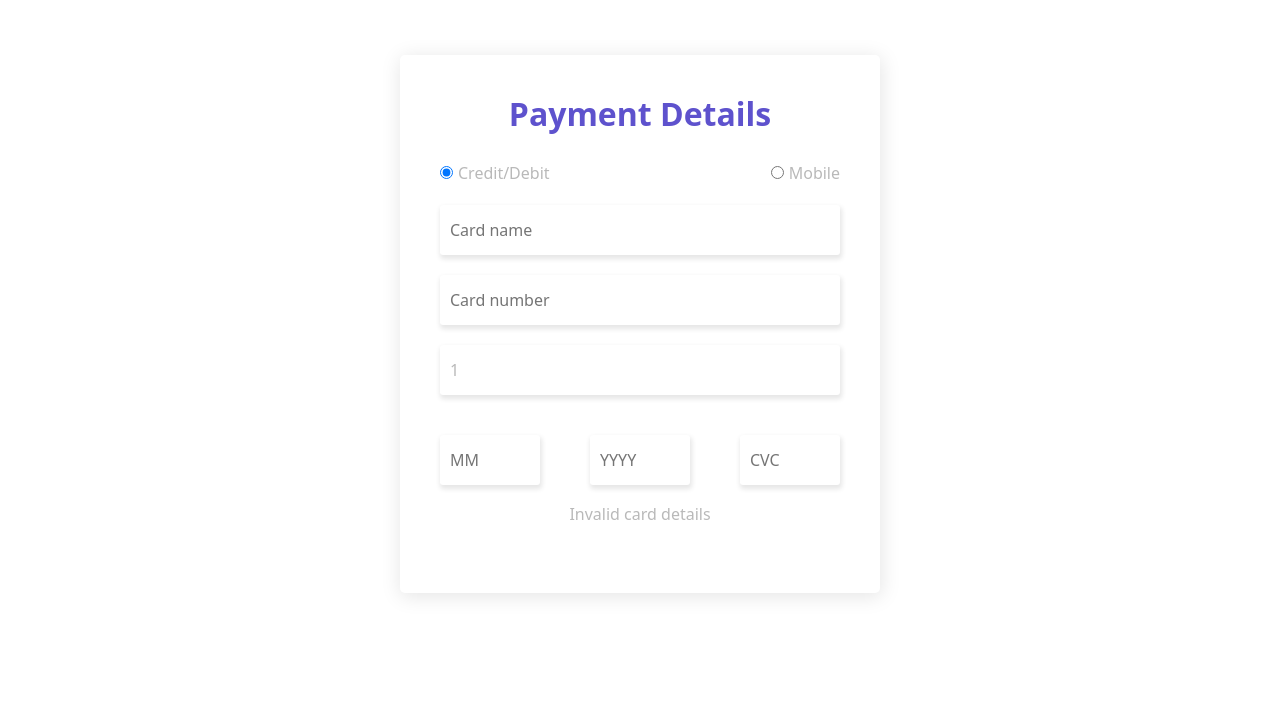
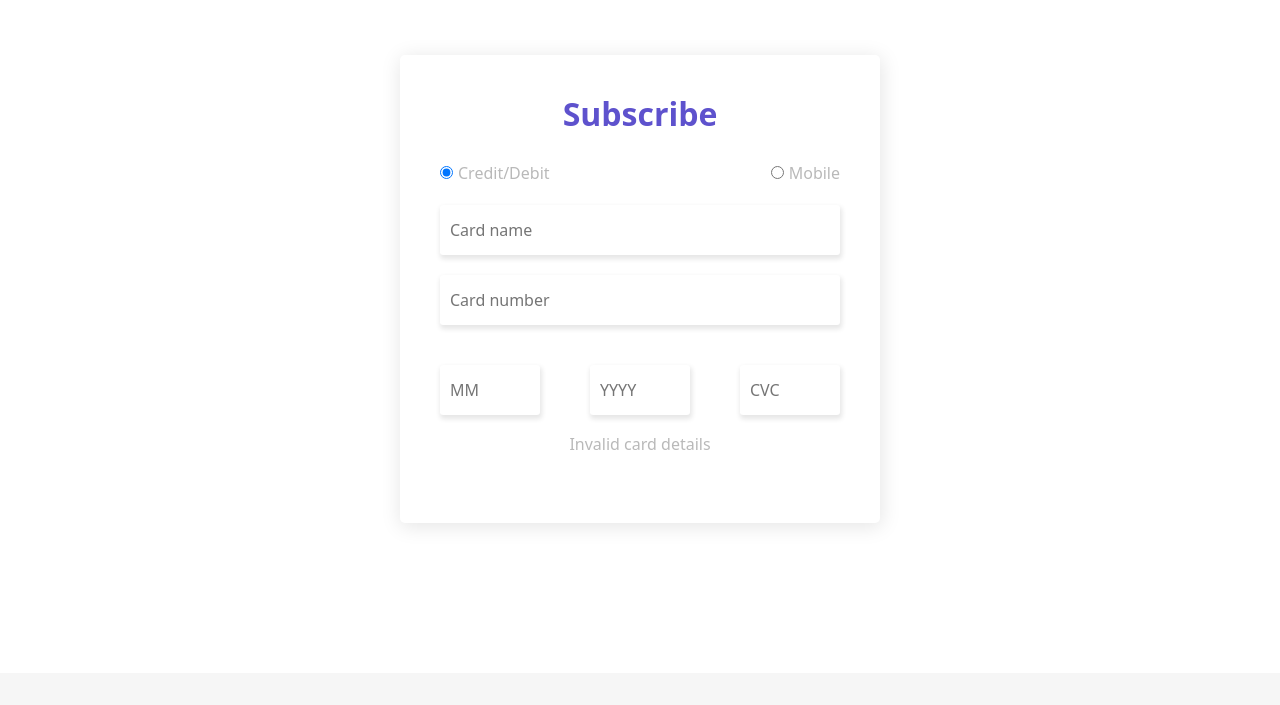
Before and after one commit to Efe-Onoh/moonbase, a website: page subscribe.html in a window 1280 px wide. Shown: the part 95-800 px from the top of the page. Drawn offline with nearby package versions, Linux system fonts and the light colour scheme.

Commit message:
subscribe done

```diff
--- a/subscribe.html
+++ b/subscribe.html
@@ -63,7 +63,7 @@
         <main>
             <section id="page-content">
                 <div class="sign-up-form">
-                        <h2>Payment Details</h2>
+                        <h2>Subscribe</h2>
                         <form>
 
                             <div id="payment-type">
@@ -88,13 +88,13 @@
 
                             <input class="form-input" type="text" placeholder="Card number" required  v-model="cardDetails.cardNumber">
 
-                            <input class="form-input" type="number" placeholder="Amount" required  v-model="donate.amount">
+
                             </div>
 
                             <div v-else>
                             <input class="form-input" type="tel" placeholder="Phone number" required  v-model="donate.phone">
 
-                            <input class="form-input" type="number" placeholder="Amount" min="1" required  v-model="donate.amount">
+
                             </div>
 
                             </div>
```
